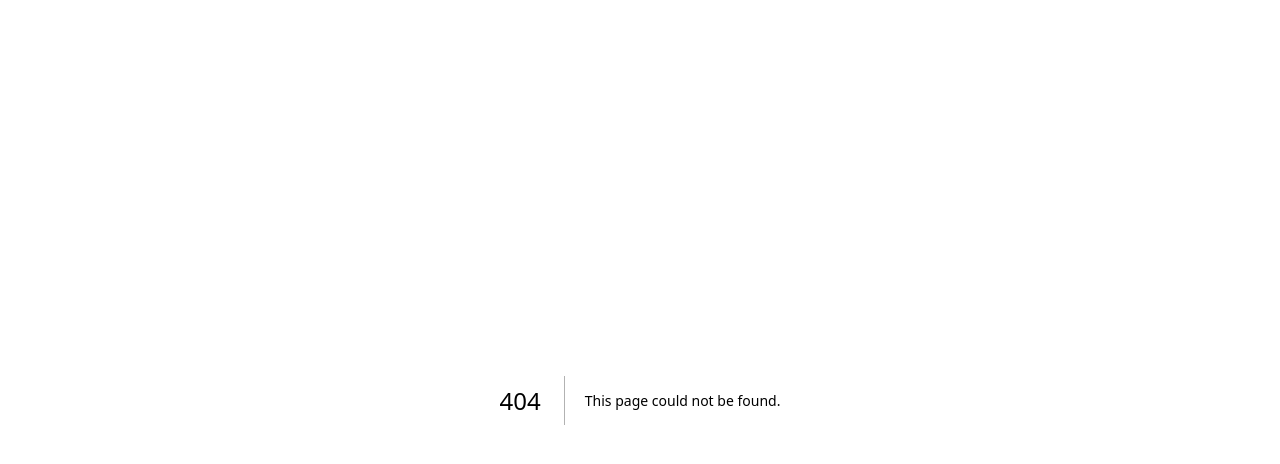
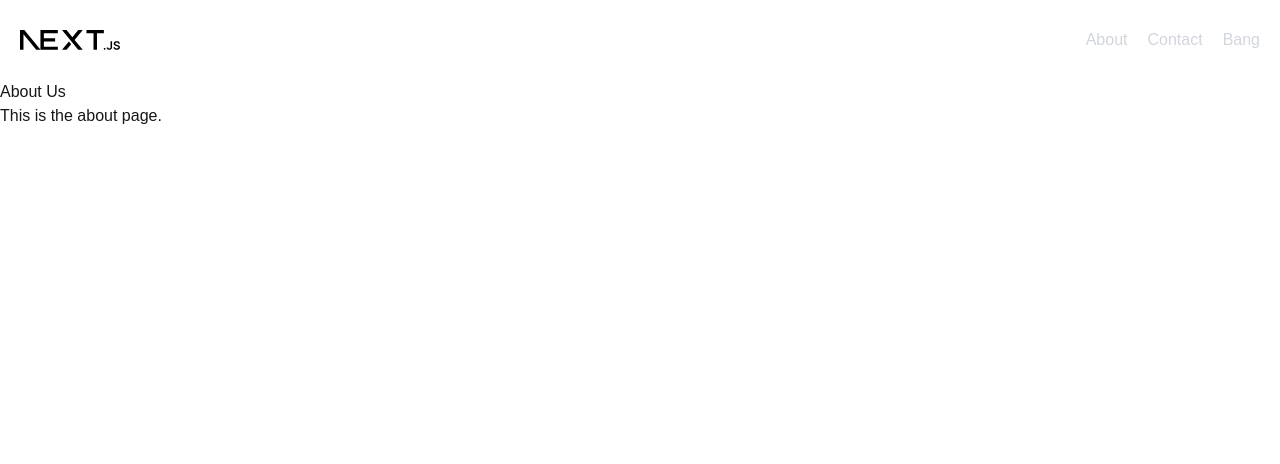
Before and after one commit to tangtang1b1b/nextjs-tailwind-ts, a Next.js app: page /about in a window 1280 px wide. Before the commit this address had no page. Shown: the top 464 px of the page. Built offline with nearby package versions, Linux system fonts and the light colour scheme.

Commit message:
feat : 佈局中整合菜單項目；新增動態路由頁面及關於和聯絡頁面

```diff
--- /dev/null
+++ b/src/app/[news]/page.tsx
@@ -0,0 +1,21 @@
+interface PathProps {
+  params: Promise<{
+    news: string
+  }>
+  searchParams: Promise<Record<string, string | string[] | undefined>>
+}
+
+export default async function NewsPage({ params, searchParams }: PathProps) {
+  const newsPath = await params
+  const newsCategory = await searchParams
+  const news = newsPath?.news
+  const cat = newsCategory?.cat
+
+  return (
+    <div>
+      <h1>path : {news}</h1>
+      <h1>searchParams : {cat}</h1>
+      <p>This is the 動態路由</p>
+    </div>
+  )
+}
--- /dev/null
+++ b/src/app/about/page.tsx
@@ -0,0 +1,8 @@
+export default function AboutPage() {
+  return (
+    <div>
+      <h1>About Us</h1>
+      <p>This is the about page.</p>
+    </div>
+  )
+}
--- /dev/null
+++ b/src/app/contact/page.tsx
@@ -0,0 +1,8 @@
+export default function ContactPage() {
+  return (
+    <div>
+      <h1>Contact Us</h1>
+      <p>This is the contact page.</p>
+    </div>
+  )
+}
--- a/src/app/globals.css
+++ b/src/app/globals.css
@@ -25,3 +25,15 @@ body {
   color: var(--foreground);
   font-family: Arial, Helvetica, sans-serif;
 }
+
+.dev-blue {
+  outline: 1px solid blue;
+}
+
+.dev-red {
+  outline: 1px solid red;
+}
+
+.dev-white {
+  outline: 1px solid white;
+}
--- a/src/app/layout.tsx
+++ b/src/app/layout.tsx
@@ -1,5 +1,6 @@
 import type { Metadata } from 'next'
 import { Geist, Geist_Mono, Roboto } from 'next/font/google'
+import Header from '@/components/Layout/Header'
 import './globals.css'
 
 const geistSans = Geist({
@@ -27,9 +28,34 @@ export default function RootLayout({
 }: Readonly<{
   children: React.ReactNode
 }>) {
+  const menuItems = [
+    {
+      name: 'About',
+      href: '/about',
+      children: [],
+    },
+    {
+      name: 'Contact',
+      href: '/contact',
+      children: [
+        { name: 'Tech', href: '/contact/tech' },
+        { name: 'Sports', href: '/contact/sports' },
+        { name: 'Entertainment', href: '/contact/entertainment' },
+      ],
+    },
+    {
+      name: 'Bang',
+      href: '/bang',
+      children: [],
+    },
+  ]
+
   return (
     <html lang="en">
-      <body className={`${geistSans.variable} ${geistMono.variable} ${geistRoboto.variable} antialiased`}>{children}</body>
+      <body className={`${geistSans.variable} ${geistMono.variable} ${geistRoboto.variable} antialiased`}>
+        <Header menuItems={menuItems} />
+        <main>{children}</main>
+      </body>
     </html>
   )
 }
--- a/src/app/page.tsx
+++ b/src/app/page.tsx
@@ -6,7 +6,6 @@ export default function Home() {
       <main className="row-start-2 flex flex-col items-center gap-[32px] sm:items-start">
         <Image className="dark:invert" src="/next.svg" alt="Next.js logo" width={180} height={38} priority />
       </main>
-      <footer className="row-start-3 flex flex-wrap items-center justify-center gap-[24px]"></footer>
     </div>
   )
 }
--- /dev/null
+++ b/src/components/Layout/Header.tsx
@@ -0,0 +1,41 @@
+import Image from 'next/image'
+import Link from 'next/link'
+
+interface HeaderProps {
+  menuItems: {
+    name: string
+    href: string
+    children: { name: string; href: string }[]
+  }[]
+}
+export default function Header({ menuItems }: HeaderProps) {
+  return (
+    <header className="mx-auto flex h-20 max-w-[1280px] items-center justify-center px-5">
+      <nav className="flex size-full items-center justify-between">
+        <Link href="/">
+          <Image className="dark:invert" src="/next.svg" alt="Next.js logo" width={100} height={45} priority />
+        </Link>
+        <ul className="flex h-full gap-5">
+          {menuItems.map((item) => (
+            <li className="group relative flex h-full items-center" key={item.name}>
+              <Link className="text-gray-300 duration-300 hover:text-white" href={item.href}>
+                {item.name}
+              </Link>
+              {item.children.length > 0 && (
+                <ul className="dev-white pointer-events-none absolute top-full flex flex-col overflow-hidden rounded-md bg-black opacity-0 duration-300 group-hover:pointer-events-auto group-hover:opacity-100">
+                  {item.children.map((child) => (
+                    <li className="group/children px-2 duration-300 hover:bg-white" key={child.name}>
+                      <Link className="block h-full py-2 text-gray-300 duration-300 group-hover/children:text-black" href={child.href}>
+                        {child.name}
+                      </Link>
+                    </li>
+                  ))}
+                </ul>
+              )}
+            </li>
+          ))}
+        </ul>
+      </nav>
+    </header>
+  )
+}
```
